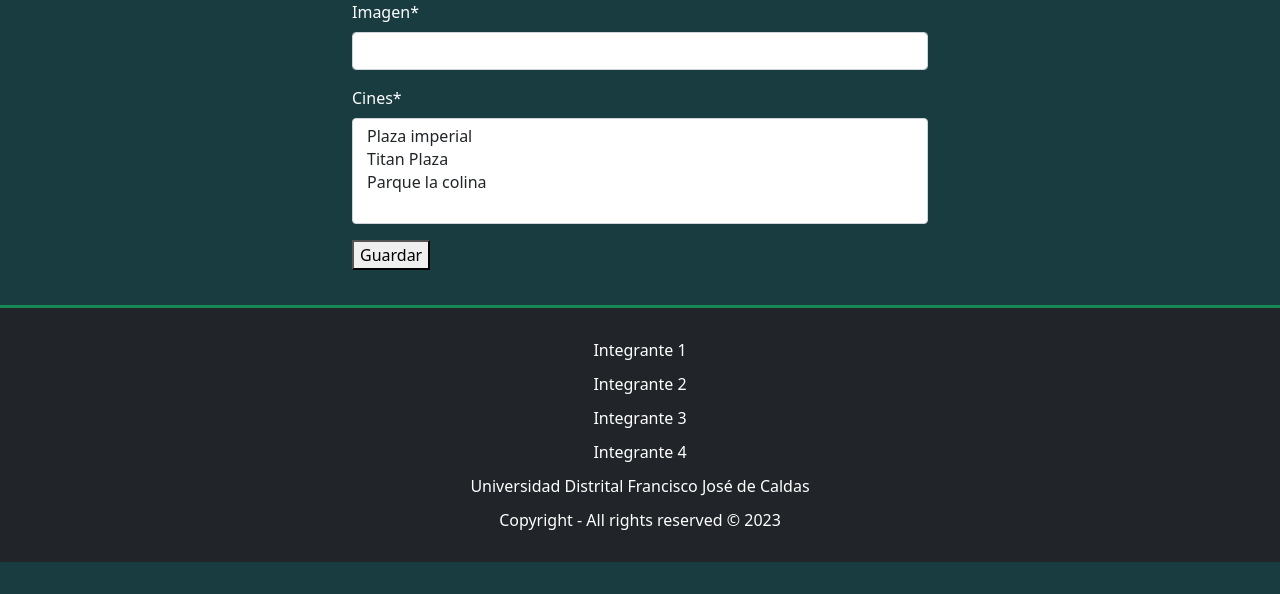
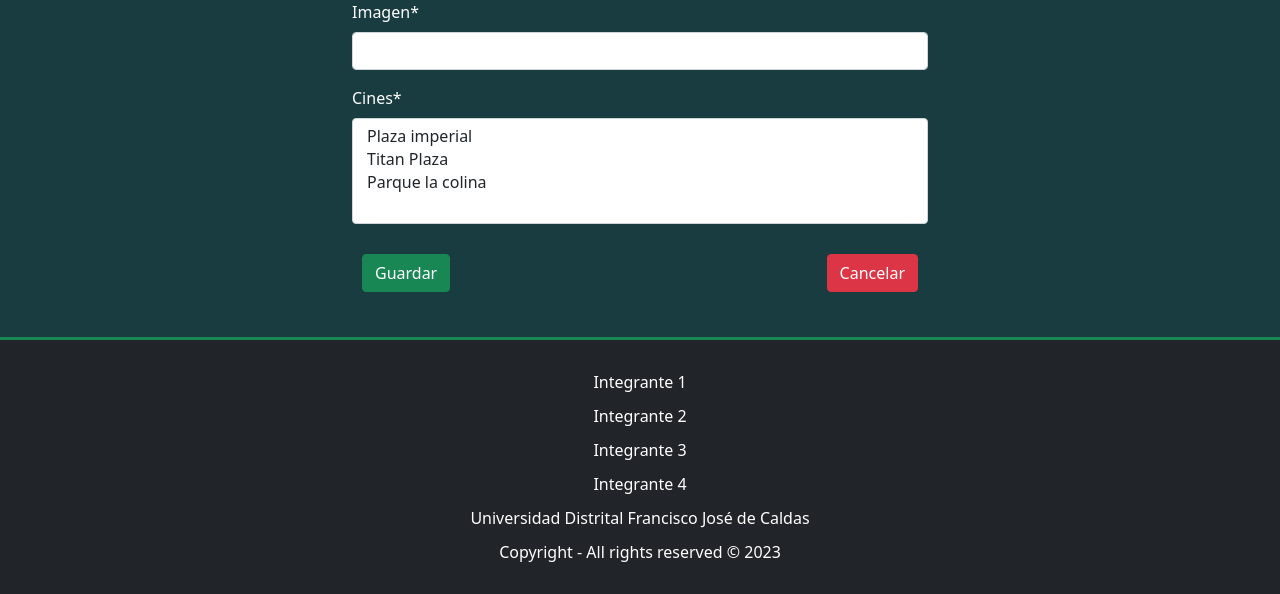
Before and after one commit to andresFLZ/Multiplex, a Django app: page /cartelera/nuevo/ in a window 1280 px wide. Shown: the part 610-1204 px from the top of the page. Before the commit the page ends 1172 px from the top, so only its background shows below. Run offline with Django 4.2, Linux system fonts and the light colour scheme; data comes from the database, SQL or seed files in the repository; some libraries are stand-ins or nearby versions.

Commit message:
Se añadieron algunos estilos

```diff
--- a/cartelera/templates/cartelera/cartelera_confirm_delete.html
+++ b/cartelera/templates/cartelera/cartelera_confirm_delete.html
@@ -6,7 +6,10 @@
     <form method="post">
         {% csrf_token %}
         <p>Desea eliminar la pelicula {{ object }}</p>
-        <button type="submit" class="btn btn-danger">Eliminar</button>
+        <div class="botones-crud text-center">
+            <button type="submit" class="btn btn-danger">Eliminar</button>
+            <button type="button" class="btn btn-primary" onclick="window.location.href = '{% url 'cartelera:Cartelera' %}'">Cancelar</button>
+        </div>
     </form>
 </div>
 {% endblock %}
--- a/cartelera/templates/cartelera/cartelera_form.html
+++ b/cartelera/templates/cartelera/cartelera_form.html
@@ -9,7 +9,10 @@
 
         {{ form|crispy }}
 
-        <button type="submit">Guardar</button>
+        <div class="botones-crud">
+            <button type="submit" class="btn btn-success">Guardar</button>
+            <button type="button" class="btn btn-danger" onclick="window.location.href = '{% url 'cartelera:Cartelera' %}'">Cancelar</button>
+        </div>
     </form>
 </div>
 {% endblock %}
--- a/cartelera/views.py
+++ b/cartelera/views.py
@@ -8,6 +8,7 @@ class CarterleraList(ListView):
     model = Pelicula
     template_name = 'cartelera/cartelera_list.html'
     context_object_name = 'cartelera_list'
+    ordering = ['-fecha_estreno']
 
 class CarteleraUpdate(UpdateView):
     model = Pelicula
--- a/comidas/templates/comidas/comidas_confirm_delete.html
+++ b/comidas/templates/comidas/comidas_confirm_delete.html
@@ -6,7 +6,10 @@
     <form method="post">
         {% csrf_token %}
         <p>Desea eliminar el producto {{ object }}</p>
-        <button type="submit" class="btn btn-danger">Eliminar</button>
+        <div class="botones-crud text-center">
+            <button type="submit" class="btn btn-danger">Eliminar</button>
+            <button type="button" class="btn btn-primary" onclick="window.location.href = '{% url 'comidas:Comidas' %}'">Cancelar</button>
+        </div>
     </form>
 </div>
 {% endblock %}
--- a/comidas/templates/comidas/comidas_form.html
+++ b/comidas/templates/comidas/comidas_form.html
@@ -9,7 +9,10 @@
 
         {{ form|crispy }}
 
-        <button type="submit">Guardar</button>
+        <div class="botones-crud">
+            <button type="submit" class="btn btn-success">Guardar</button>
+            <button type="button" class="btn btn-danger" onclick="window.location.href = '{% url 'comidas:Comidas' %}'">Cancelar</button>
+        </div>
     </form>
 </div>
 {% endblock %}
--- a/funcion/templates/funcion/funcion_confirm_delete.html
+++ b/funcion/templates/funcion/funcion_confirm_delete.html
@@ -7,8 +7,10 @@
     <form method="post">
         {% csrf_token %}
         <p>Desea eliminar la función {{ object }}</p>
-        <button type="submit" class="btn btn-danger">Eliminar</button>
-    </form>
+        <div class="botones-crud text-center">
+            <button type="submit" class="btn btn-danger">Eliminar</button>
+            <button type="button" class="btn btn-primary" onclick="window.location.href = '{% url 'funcion:Funciones' %}'">Cancelar</button>
+        </div>    </form>
     {% else %}
     <ol class="list-group list-group-numbered">
         <li class="list-group-item d-flex justify-content-between align-items-start">
--- a/funcion/templates/funcion/funcion_form.html
+++ b/funcion/templates/funcion/funcion_form.html
@@ -10,7 +10,10 @@
 
         {{ form|crispy }}
 
-        <button type="submit">Guardar</button>
+        <div class="botones-crud">
+            <button type="submit" class="btn btn-success">Guardar</button>
+            <button type="button" class="btn btn-danger" onclick="window.location.href = '{% url 'funcion:Funciones' %}'">Cancelar</button>
+        </div>
     </form>
     {% else %}
     <ol class="list-group list-group-numbered">
--- a/multiplex_app/static/multiplex_app/css/estilos.css
+++ b/multiplex_app/static/multiplex_app/css/estilos.css
@@ -226,6 +226,14 @@ p.text span{
     color: white;
 }
 
+#formulario .botones-crud {
+    justify-content: space-between;
+    display: flex;
+    padding: 10px;
+    width: 100%;
+    margin-top: 20px;
+}
+
 #eliminar-registro {
     max-width: 600px;
     margin: 35px auto;
@@ -234,6 +242,14 @@ p.text span{
 
 #eliminar-registro p {
     color: white;
+}
+
+#eliminar-registro .botones-crud {
+    justify-content: space-between;
+    display: contents;
+    padding: 10px;
+    width: 85%;
+    margin-top: 20px;
 }
 
 #funciones ol {
--- a/multiplex_app/templates/multiplex_app/multiplex_app_confirm_delete.html
+++ b/multiplex_app/templates/multiplex_app/multiplex_app_confirm_delete.html
@@ -7,7 +7,10 @@
     <form method="post">
         {% csrf_token %}
         <p>Desea eliminar el cine {{ object }}</p>
-        <button type="submit" class="btn btn-danger">Eliminar</button>
+        <div class="botones-crud text-center">
+            <button type="submit" class="btn btn-danger">Eliminar</button>
+            <button type="button" class="btn btn-primary" onclick="window.location.href = '{% url 'multiplex_app:cines_list' %}'">Cancelar</button>
+        </div>
     </form>
     {% else %}
     <ol class="list-group list-group-numbered">
--- a/multiplex_app/templates/multiplex_app/multiplex_app_form.html
+++ b/multiplex_app/templates/multiplex_app/multiplex_app_form.html
@@ -10,7 +10,10 @@
 
         {{ form|crispy }}
 
-        <button type="submit">Guardar</button>
+        <div class="botones-crud">
+            <button type="submit" class="btn btn-success">Guardar</button>
+            <button type="button" class="btn btn-danger" onclick="window.location.href = '{% url 'multiplex_app:cines_list' %}'">Cancelar</button>
+        </div>
     </form>
     {% else %}
     <ol class="list-group list-group-numbered">
```
